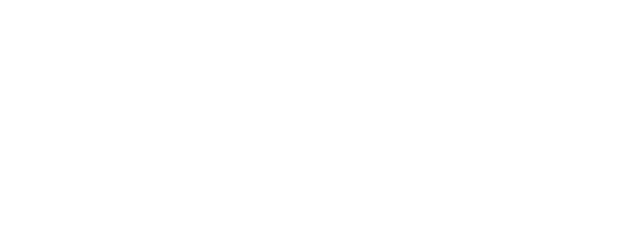
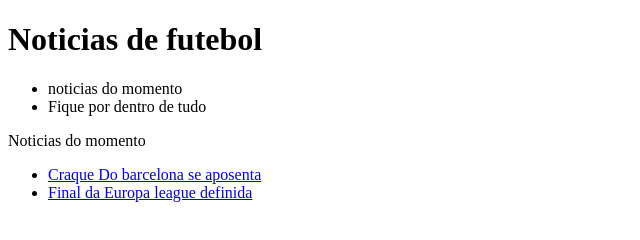
Before and after one commit to leoomendonca07/site, a plain HTML site: page index.html in a window 1280 px wide. Shown: the whole page, without its empty margins (0-640 px from the left). Drawn offline with Linux system fonts and the light colour scheme.

Commit message:
Add files via upload

```diff
--- a/index.html
+++ b/index.html
@@ -4,9 +4,32 @@
     <meta charset="UTF-8">
     <meta http-equiv="X-UA-Compatible" content="IE=edge">
     <meta name="viewport" content="width=device-width, initial-scale=1.0">
-    <title>Document</title>
+    <title>Jogos de Futebol</title>
 </head>
 <body>
+        <header>
+            <h1>Noticias de futebol</h1>
+            <ul>
+                <li>noticias do momento</li>
+                <li>Fique por dentro de tudo</li>
+
+            </ul>
+
+
+
+
+
+
+
+        </header>
+    <main>
+      <section id="noticias"
+          > Noticias do momento</h1>
+        <ul>
+            <li><a  href="https://tntsports.com.br/melhorfuteboldomundo/Busquets-anuncia-aposentadoria-da-selecao-espanhola-20221216-0002.html#:~:text=A%20Copa%20do%20Mundo%20de,anunciou%20sua%20aposentadoria%20da%20F%C3%BAria.">Craque Do barcelona se aposenta</a></li>
+       <li><a href=https://ge.globo.com/futebol/futebol-internacional/liga-europa/noticia/2023/05/18/liga-europa-mourinho-estaciona-onibus-e-leva-a-roma-a-final.ghtml> Final da Europa league definida</a></li>
+    </ul>
+    </main>
 
 </body>
 </html>
```
